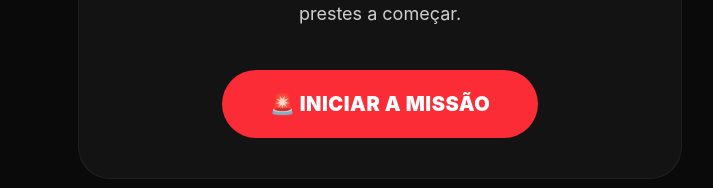
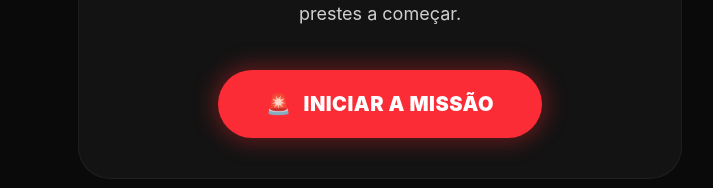
Before and after one commit to jessicaas883-wq/convite-miguel-levi, a Next.js app: page / in a window 1280 px wide. Shown: the part 878-1066 px from the top of the page, without its empty margins (260-973 px from the left). Built offline with nearby package versions, Linux system fonts and the light colour scheme.

Commit message:
Update page.tsx

```diff
--- a/app/page.tsx
+++ b/app/page.tsx
@@ -56,11 +56,12 @@ export default function Page() {
         </p>
 
         <button
-          type="button"
-          className="mt-10 rounded-full bg-red-500 px-12 py-5 text-xl font-black uppercase tracking-wide text-white"
-        >
-          🚨 Iniciar a Missão
-        </button>
+  type="button"
+  className="animate-pulse-glow group mt-10 inline-flex items-center gap-3 rounded-full bg-red-500 px-12 py-5 text-xl font-black uppercase tracking-wide text-white shadow-[0_0_40px_rgba(227,38,46,0.45)] transition-all duration-300 hover:scale-105 active:scale-95"
+>
+  <span aria-hidden>🚨</span>
+  Iniciar a Missão
+</button>
       </div>
     </main>
   )
```
